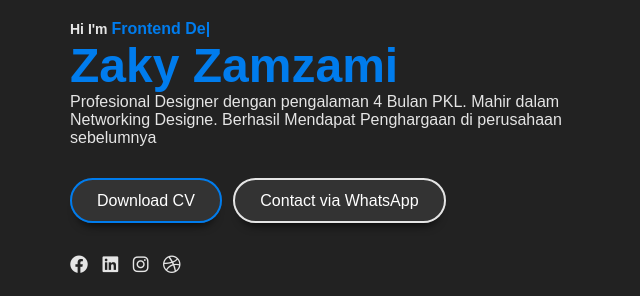
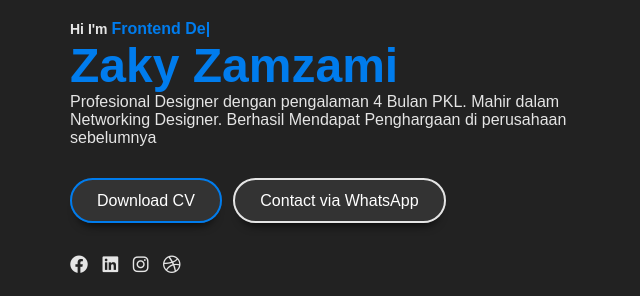
Before and after one commit to VwinKunnn/liraa, a plain HTML site: page index.html in a window 1280 px wide. Shown: the part 182-478 px from the top of the page, 564-1204 px from the left. Drawn offline with nearby package versions, Linux system fonts and the light colour scheme.

Commit message:
Update index.html

```diff
--- a/index.html
+++ b/index.html
@@ -40,7 +40,7 @@
                     <h5>Hi I'm <span class="input">Frontend Developer</span></h5>
                     <h1>Zaky Zamzami</h1>
                     <p> Profesional Designer dengan pengalaman 4 Bulan PKL.
-                        Mahir dalam Networking Designe.
+                        Mahir dalam Networking Designer.
                         Berhasil Mendapat Penghargaan di perusahaan sebelumnya
                     </p>
 
```
